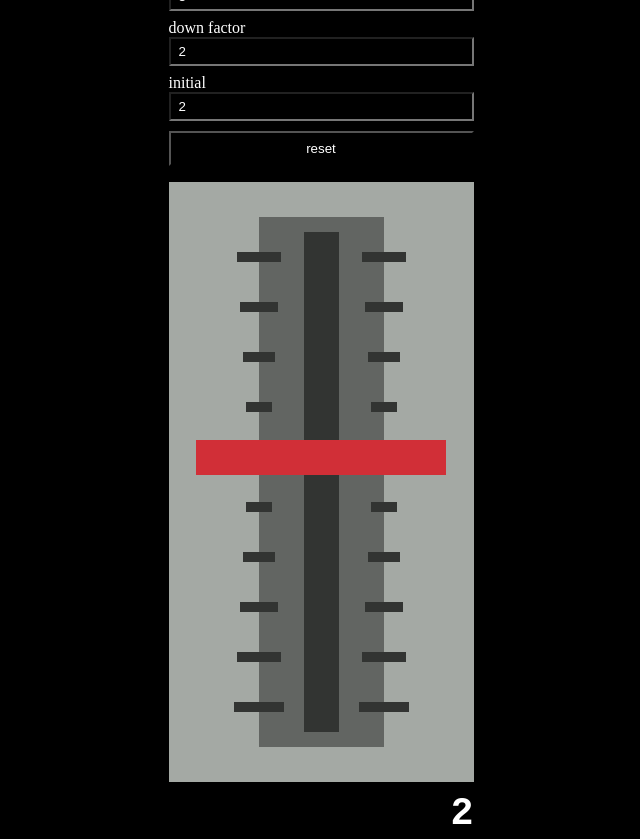
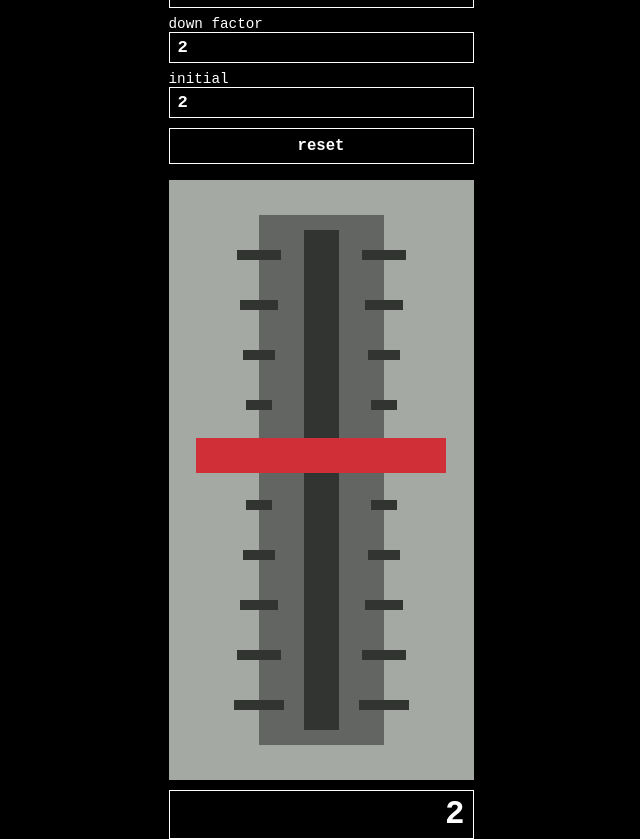
Before and after one commit to vy137/lever, a React (Vite) app: page / in a window 1280 px wide. Shown: the whole page, without its empty margins (319-959 px from the left). Built offline with nearby package versions, Linux system fonts and the light colour scheme.

Commit message:
Prettify

```diff
--- a/src/App.tsx
+++ b/src/App.tsx
@@ -84,7 +84,12 @@ function App() {
             defaultValue={initialValue}
           />
         </div>
-        <button onClick={() => setPowerOut(initialValue)}>reset</button>
+        <button
+          className="buttonReset resetButton"
+          onClick={() => setPowerOut(initialValue)}
+        >
+          <p>reset</p>
+        </button>
       </div>
 
       <div className="deviceContainer">
--- a/src/styles.scss
+++ b/src/styles.scss
@@ -12,6 +12,7 @@ html {
 * {
   padding: 0;
   margin: 0;
+  font-family: monospace;
 }
 
 $darkest-graey: #323432;
@@ -25,7 +26,10 @@ body {
 .buttonReset {
   background: none;
   border: none;
+  font-size: inherit;
 }
+
+$nice-border: 1px solid white;
 
 .appearBefore {
   transform: translateZ(-10px);
@@ -94,9 +98,11 @@ body {
 .gauge {
   color: white;
   text-align: right;
-  font-family: monospace;
   margin-top: 10px;
-  font-size: 1.2rem;
+  font-size: 1.25em;
+  font-weight: 900;
+  border: $nice-border;
+  padding: 5px 8px;
 }
 
 .controlGrid {
@@ -117,13 +123,34 @@ body {
 .controlForm {
   color: white;
   background-color: black;
+  font-size: 1.1em;
+  font-weight: 500;
 
   input {
     box-sizing: border-box;
     width: 100%;
     background-color: black;
     color: white;
-    border: 1 solid white;
     padding: 5px 8px;
+    border: $nice-border;
+    font-size: 1.2em;
+    font-weight: 600;
+
+    &:focus,
+    &:active {
+      border: $nice-border;
+      outline: $nice-border;
+    }
   }
 }
+
+.resetButton {
+  font-size: 1.2em;
+  font-weight: 600;
+  border: $nice-border;
+
+  &:active,
+  &:focus {
+    outline: $nice-border;
+  }
+}
```
